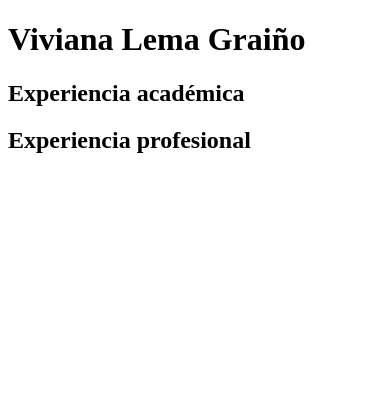
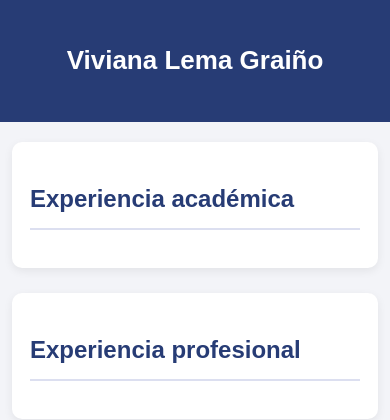
Before and after one commit to vivianalemag/pagina_cv, a plain HTML site: page index.html in a window 390 px wide. Drawn offline with Linux system fonts and the light colour scheme.

Commit message:
style: improve CV page design

```diff
--- a/index.html
+++ b/index.html
@@ -2,6 +2,7 @@
 <!DOCTYPE html>
 <html lang="es">
 <head>
+    <link rel="stylesheet" href="styles.css">
     <meta charset="UTF-8">
     <meta name="viewport" content="width=device-width, initial-scale=1.0">
     <title>Currículum de Viviana Lema Graiño</title>
--- /dev/null
+++ b/styles.css
@@ -0,0 +1,74 @@
+
+* {
+    box-sizing: border-box;
+}
+
+body {
+    margin: 0;
+    font-family: Arial, sans-serif;
+    background-color: #f3f4f8;
+    color: #333333;
+    line-height: 1.6;
+}
+
+header {
+    background-color: #273c75;
+    color: white;
+    text-align: center;
+    padding: 40px 20px;
+}
+
+header h1 {
+    margin: 0;
+    font-size: 32px;
+}
+
+main {
+    max-width: 850px;
+    margin: 30px auto;
+    padding: 0 20px;
+}
+
+section {
+    background-color: white;
+    margin-bottom: 25px;
+    padding: 25px;
+    border-radius: 10px;
+    box-shadow: 0 3px 10px #00000012;
+}
+
+h2 {
+    color: #273c75;
+    border-bottom: 2px solid #dcdff0;
+    padding-bottom: 10px;
+}
+
+article {
+    margin-top: 20px;
+    padding-left: 15px;
+    border-left: 3px solid #273c75;
+}
+
+article h3 {
+    margin-bottom: 5px;
+}
+
+article p {
+    margin: 5px 0;
+    color: #555555;
+}
+
+@media (max-width: 600px) {
+    header h1 {
+        font-size: 26px;
+    }
+
+    main {
+        margin: 20px auto;
+        padding: 0 12px;
+    }
+
+    section {
+        padding: 18px;
+    }
+}
```
